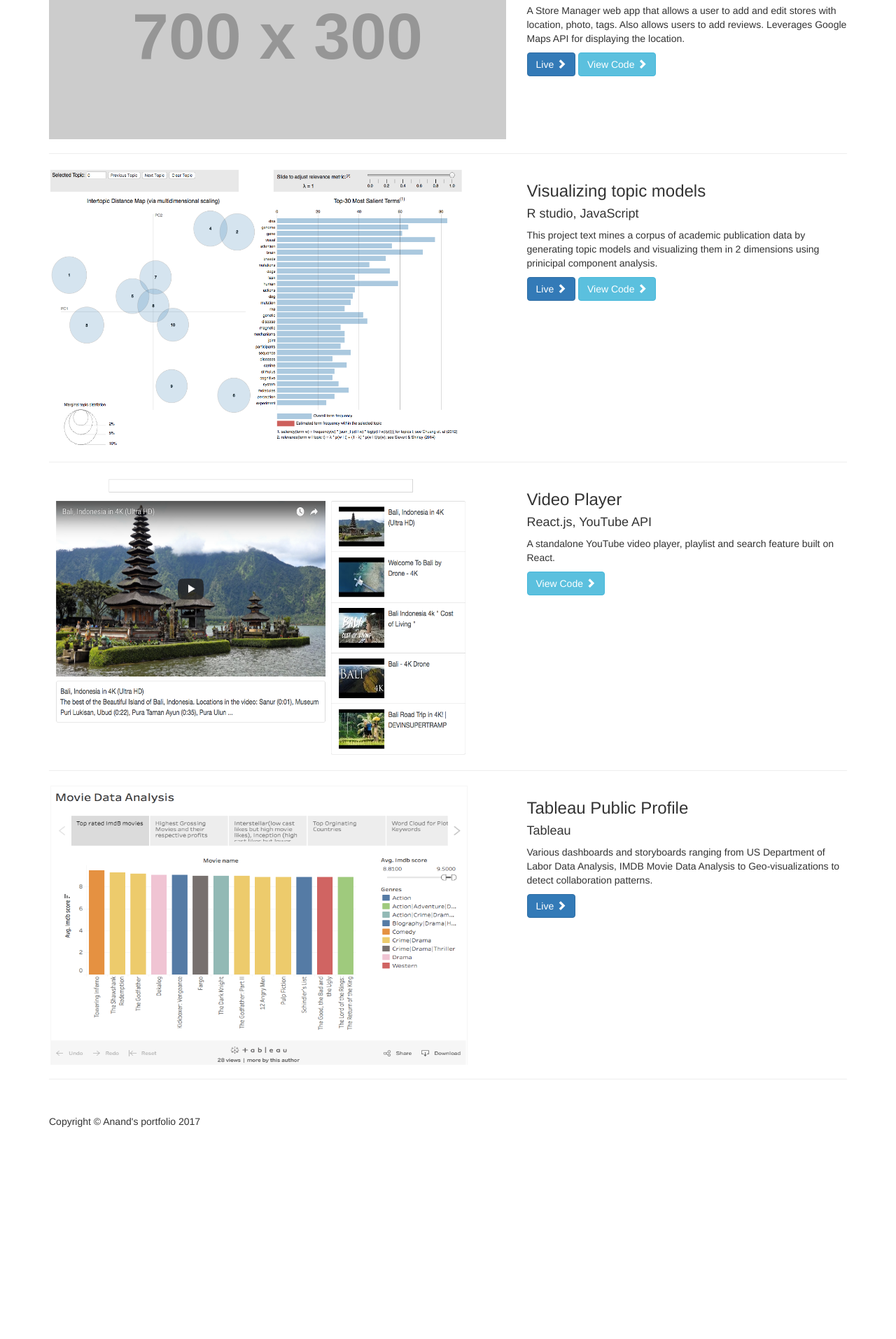
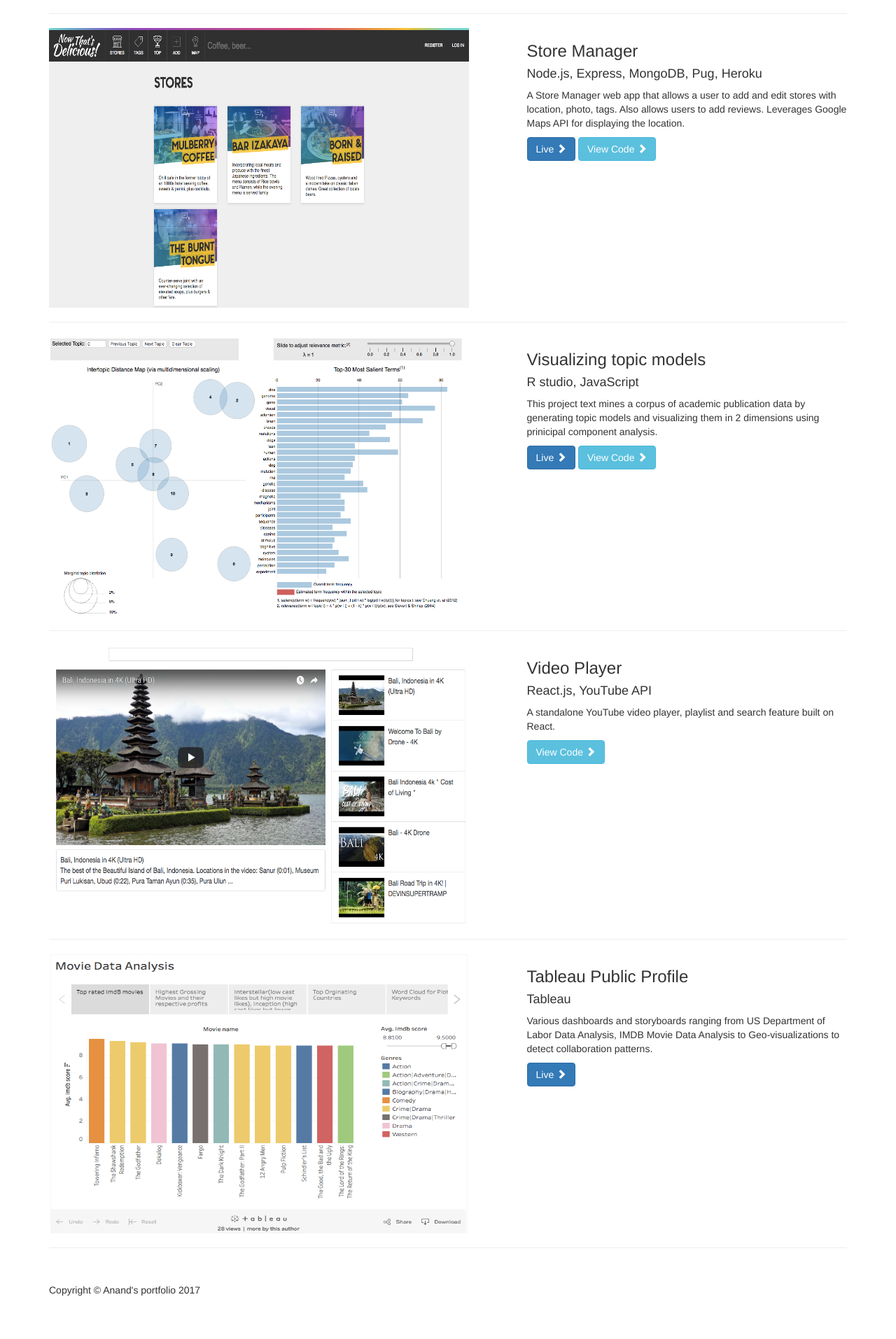
Before and after one commit to anandg112/My-webpage, a PHP site: page / in a window 1280 px wide. Shown: the part 581-2495 px from the top of the page at 70% size. Before the commit the page ends 2192 px from the top, so only its background shows below. Run offline with PHP 8.4, Linux system fonts and the light colour scheme; grey boxes labelled with a size stand in for pictures from a placeholder-image service; some libraries are stand-ins or nearby versions.

Commit message:
added all images and modified CSS

```diff
--- a/public/css/1-col-portfolio.css
+++ b/public/css/1-col-portfolio.css
@@ -8,6 +8,11 @@ body {
     padding-top: 70px; /* Required padding for .navbar-fixed-top. Remove if using .navbar-static-top. Change if height of navigation changes. */
 }
 
+#project-pic {
+  width:600px;
+  height:400px
+}
+
 footer {
     margin: 50px 0;
 }
--- a/public/index.html
+++ b/public/index.html
@@ -73,8 +73,8 @@
         <!-- Project One -->
         <div class="row">
             <div class="col-md-7">
-                <a href="#">
-                    <img class="img-responsive" src="http://placehold.it/700x300" alt="">
+                <a href="https://github.com/anandg112/Coupon-Warrior">
+                    <img id="project-pic" class="img-responsive" src="/coupon-warrior.gif" alt="coupon-warrior">
                 </a>
             </div>
             <div class="col-md-5">
@@ -93,8 +93,8 @@
         <!-- Project Two -->
         <div class="row">
             <div class="col-md-7">
-                <a href="#">
-                    <img class="img-responsive" src="http://placehold.it/700x300" alt="">
+                <a href="https://store-manager-web-app.herokuapp.com">
+                    <img id="project-pic" class="img-responsive" src="/store-manager.png" alt="store-manager">
                 </a>
             </div>
             <div class="col-md-5">
@@ -114,7 +114,7 @@
         <div class="row">
             <div class="col-md-7">
                 <a href="https://censor-harry-80123.netlify.com/">
-                    <img class="img-responsive" src="/topic-model.png" alt="topic-model" style="width:600px;height:400px;">
+                    <img id="project-pic" class="img-responsive" src="/topic-model.png" alt="topic-model">
                 </a>
             </div>
             <div class="col-md-5">
@@ -135,7 +135,7 @@
 
             <div class="col-md-7">
                 <a href="https://github.com/anandg112/React-Video-App">
-                    <img class="img-responsive" src="/youtube.png" alt="YouTube React" style="width:600px;height:400px;">
+                    <img id="project-pic" class="img-responsive" src="/youtube.png" alt="YouTube React">
                 </a>
             </div>
             <div class="col-md-5">
@@ -153,7 +153,7 @@
         <div class="row">
             <div class="col-md-7">
                 <a href="https://public.tableau.com/profile/anand.gautam">
-                    <img class="img-responsive" src="/tableau.png" alt="Tableau" style="width:600px;height:400px;">
+                    <img id="project-pic" class="img-responsive" src="/tableau.png" alt="Tableau">
                 </a>
             </div>
             <div class="col-md-5">
```
